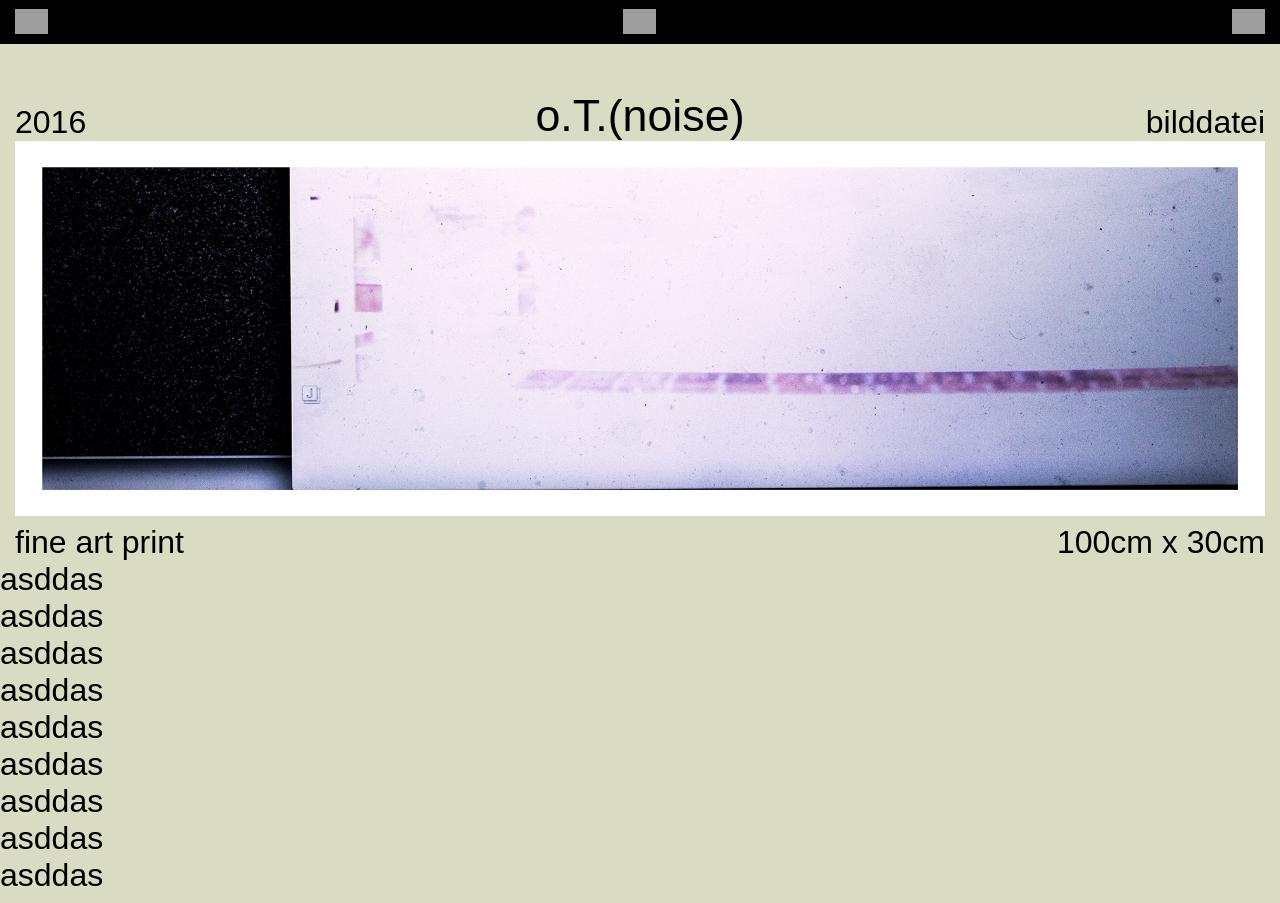
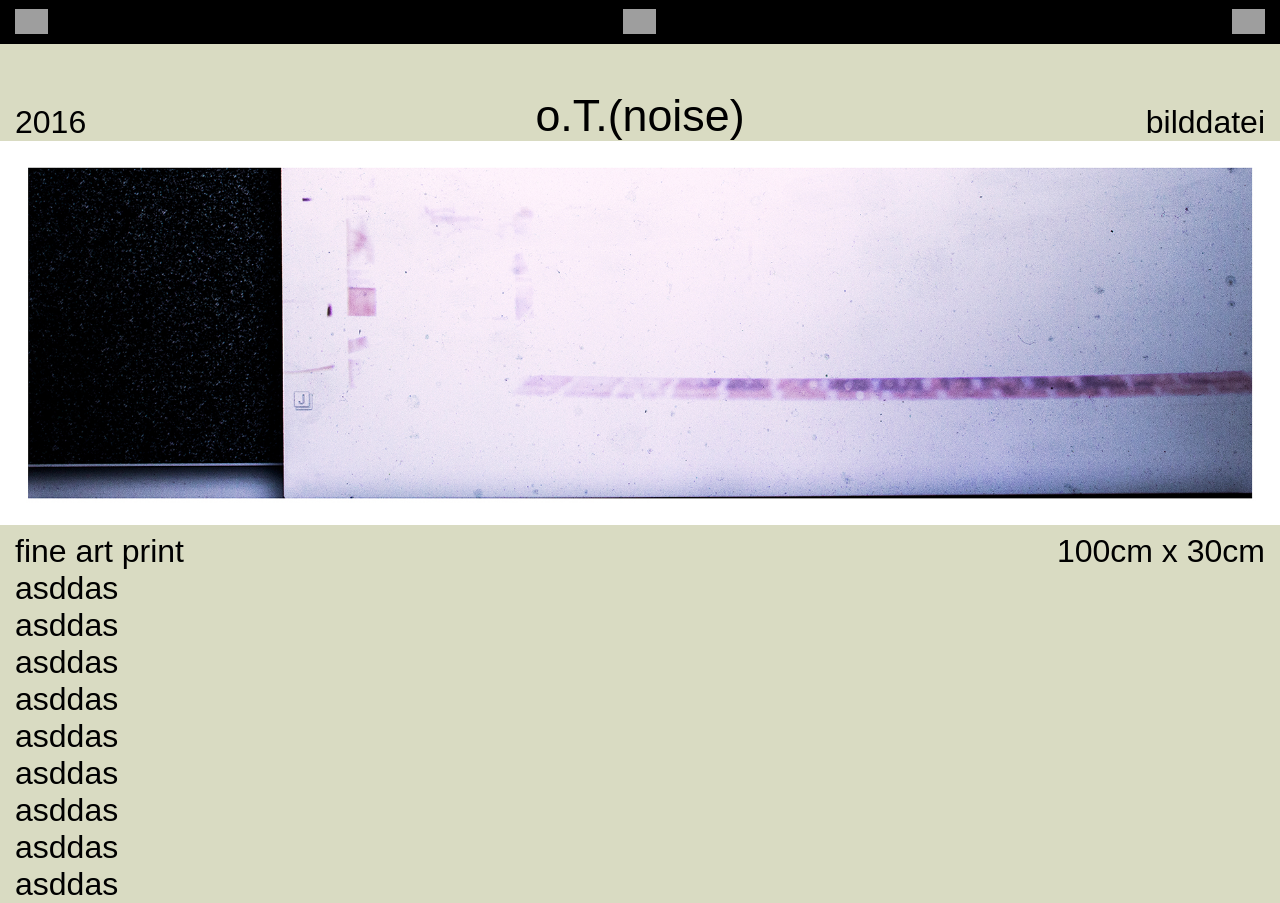
Before and after one commit to mavinbe/2021_kunst_diplom_doku_js, a React (Create React App) app: page /works/ot_noise in a window 1280 px wide. Built offline with nearby package versions, Linux system fonts and the light colour scheme; grey boxes are pictures that could not be loaded; a web font is replaced by a local one.

Commit message:
style looks good

```diff
--- a/src/component/HomeContent.css
+++ b/src/component/HomeContent.css
@@ -22,7 +22,7 @@
 }
 
 .content_wrapper {
-    background-color: black;
+
     padding-top: 15px;
 }
 
--- a/src/component/Media.css
+++ b/src/component/Media.css
@@ -7,6 +7,7 @@
     width: 100%;
 }
 .navi_media .navi_media_entry {
+
     background-color: black;
     color: white;
     padding: 10px;
@@ -30,8 +31,8 @@
     text-align: right;
 }
 
-.media_wrapper {
-    margin-top: 90px;
+.media_wrapper > div{
+    padding-top: 90px;
 
 }
 
--- a/src/component/Media.js
+++ b/src/component/Media.js
@@ -87,7 +87,7 @@ export function Media( props )  {
                         </Col>
                     </Row>
                     <Row>
-                        <Col xs={12}>
+                        <Col xs={12} style={{paddingLeft:0, paddingRight:0}}>
                             <div  className="media_container">
                                 {media_content}
                             </div>
@@ -102,8 +102,8 @@ export function Media( props )  {
                             <div className="meta_dimensions">{props.work.dimensions}</div>
                         </Col>
                     </Row>
-                </Container>
-            </div>
+                    <Row style={{marginTop:'50'}}>
+                        <Col>
                             <div>
                                 asddas<br/>
                                 asddas<br/>
@@ -115,8 +115,13 @@ export function Media( props )  {
                                 asddas<br/>
                                 asddas<br/>
                             </div>
+                        </Col>
+                    </Row>
+                </Container>
+            </div>
+
             <div className="navi_media">
-                <Container style={{maxWidth:'auto'}}>
+                <Container style={{maxWidth:`${contain_dimensions.width}px`}}>
                     <Row>
                         <Col className="navi_media_entry" key="navi_left"  md={4} sm={4} xs={4} >
                             <a onClick={handleClickLeft} href="#">
--- a/src/index.css
+++ b/src/index.css
@@ -15,7 +15,7 @@ body {
     sans-serif;
   -webkit-font-smoothing: antialiased;
   -moz-osx-font-smoothing: grayscale;
-  background-color: white;
+  background-color: black;
 }
 
 code {
```
Lines whose indentation alone changed are shown as unchanged.
